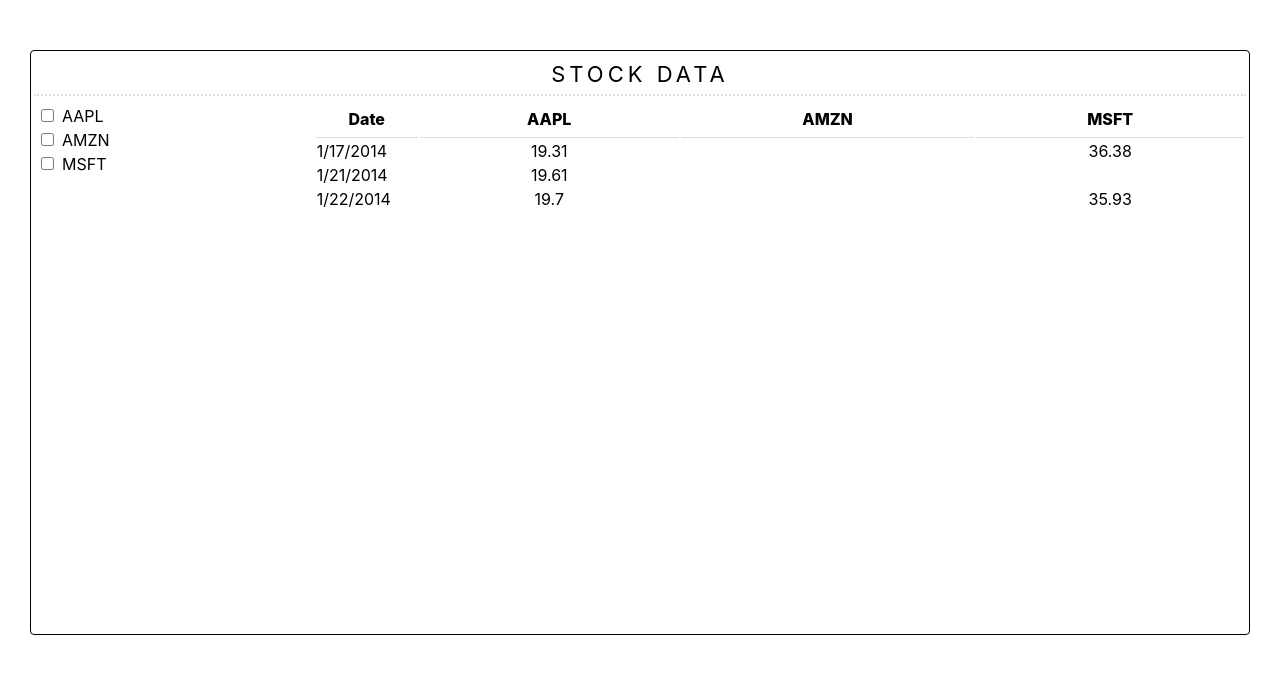
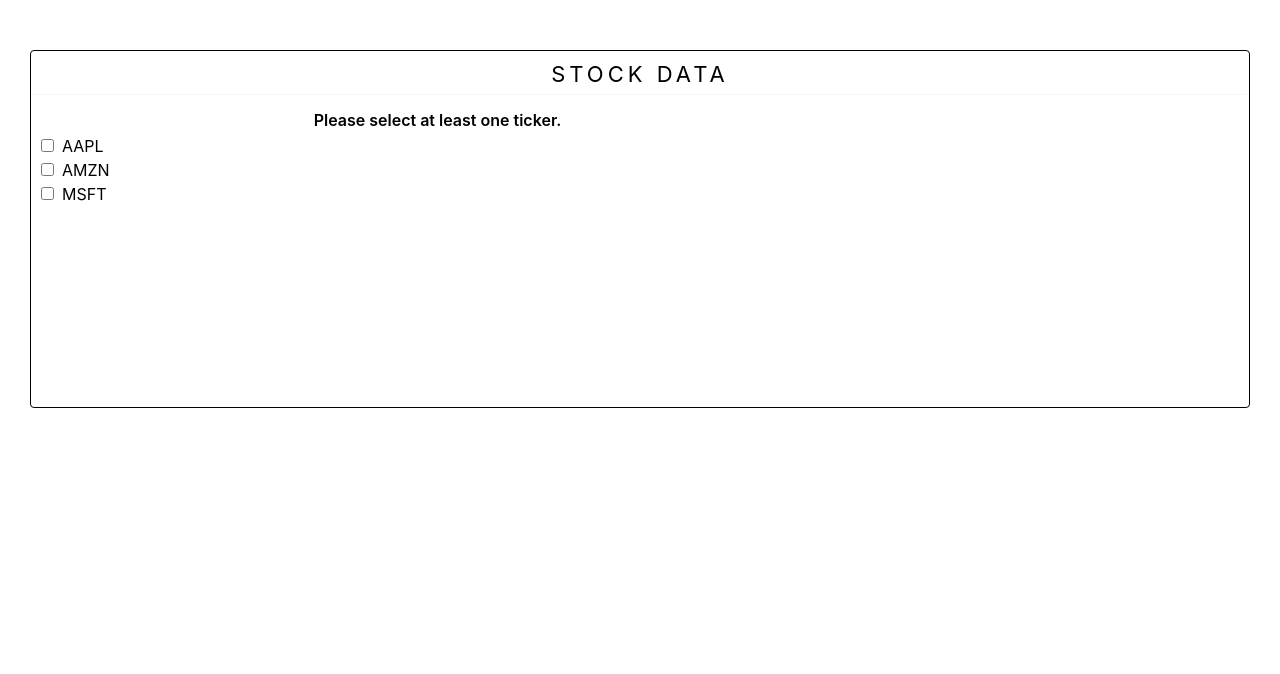
Before and after one commit to jamesroseman/stock-prices-react, a React (Create React App) app: page / in a window 1280 px wide. Shown: the top 674 px of the page. Built offline with nearby package versions, Linux system fonts and the light colour scheme.

Commit message:
Table is connected to checklist so that choosing a stock alters the table

```diff
--- a/src/App.css
+++ b/src/App.css
@@ -1,3 +1,3 @@
 .App {
-
+  height: 100%;
 }
--- a/src/components/StockPriceExplorerComponent.css
+++ b/src/components/StockPriceExplorerComponent.css
@@ -1,7 +1,7 @@
 .explorer-container {
   background-color: #fff;
 
-  max-height: 100%;
+  min-height: 350px;
   max-width: 100%;
   margin: 50px 30px 50px 30px;
   padding: 3px;
@@ -11,10 +11,14 @@
 
   border: 1px solid #000;
   border-radius: 4px;
+
+  -moz-user-select: none;
+  -webkit-user-select: none;
+  -user-select: none;
 }
 
 .explorer-header {
-  margin-bottom: 10px;
+  margin-bottom: 15px;
 
   height: 40px;
   font-size: 22px;
@@ -26,17 +30,17 @@
   text-transform: uppercase;
   letter-spacing: 4px;
 
-  border-bottom: 2px dotted #ddd;
+  border-bottom: 1px dotted #eee;
 }
 
 .explorer-body {
-  height: 525px;
-
   display: flex;
   flex-direction: row;
 }
 
 .explorer-checklist {
+  margin-top: 26px;
+
   height: 100%;
   width: 30%;
 }
@@ -45,3 +49,7 @@
   height: 100%;
   width: 100%;
 }
+
+.explorer-data-empty-msg {
+  font-weight: 600;
+}
--- a/src/components/StockPriceExplorerComponent.tsx
+++ b/src/components/StockPriceExplorerComponent.tsx
@@ -1,4 +1,4 @@
-import React from 'react';
+import React, { useState } from 'react';
 import { StockPricesMap } from '../types/StockPricesMap';
 import StockPriceChecklist from './StockPriceChecklistComponent';
 import './StockPriceExplorerComponent.css';
@@ -14,30 +14,36 @@
   prices
 }: StockPriceExplorerProps) {
   const tickers: string[] = Object.keys(prices);
+  const [currPricesMap, setCurrPricesMap] = useState<StockPricesMap>({});
+
+  // When a stock price is selected in the checklist, update the prices state.
+  const onTickerSelectionFn = (ticker: string) => {
+    if (Object.prototype.hasOwnProperty.call(currPricesMap, ticker)) {
+      // If the ticker exists in state, it should be removed.
+      delete currPricesMap[ticker];
+      setCurrPricesMap({ ...currPricesMap });
+    } else {
+      // If the ticker does not exist in state, it should be added.
+      setCurrPricesMap({
+        ...currPricesMap,
+        [ticker]: prices[ticker],
+      });
+    }
+  }
 
   return (
     <div className="explorer-container">
       <div className="explorer-header">Stock Data</div>
       <div className="explorer-body">
         <div className="explorer-checklist">
-          <StockPriceChecklist
-            tickers={tickers}
-            onTickerSelection={console.log}
-          />
+          <StockPriceChecklist tickers={tickers} onTickerSelection={onTickerSelectionFn} />
         </div>
         <div className="explorer-data">
-          <StockPriceTable
-            dates={[
-              "1/17/2014",
-              "1/21/2014",
-              "1/22/2014"
-            ]}
-            prices={{
-              'AAPL': [19.31, 19.61, 19.7],
-              'MSFT': [36.38, null, 35.93],
-              'AMZN': [null,  null, null],
-            }}
-          />
+          {
+            Object.keys(currPricesMap).length === 0
+            ? <div className="explorer-data-empty-msg">Please select at least one ticker.</div>
+            : <StockPriceTable dates={dates} prices={currPricesMap} />
+          }
         </div>
       </div>
 
--- a/src/components/StockPriceTableComponent.css
+++ b/src/components/StockPriceTableComponent.css
@@ -10,8 +10,8 @@
 }
 
 .table-container thead td {
-  padding-bottom: 8px;
-  border-bottom: 1px solid #ddd;
+  padding-bottom: 5px;
+  border-bottom: 1px dotted #eee;
 
   text-align: center;
   font-weight: 800;
```
Also changed, not shown: 1 other file (tests, documents, lock files or other folders).
